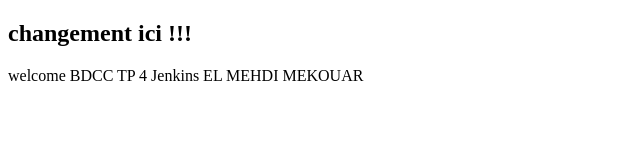
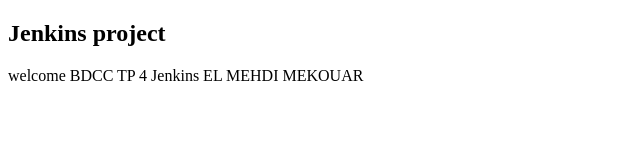
Before and after one commit to mekouar-mehdi/TP4_Devops_Jenkins, a plain HTML site: page index.html in a window 1280 px wide. Shown: the whole page, without its empty margins (0-640 px from the left). Drawn offline with Linux system fonts and the light colour scheme.

Commit message:
index changed

```diff
--- a/index.html
+++ b/index.html
@@ -5,7 +5,7 @@
 <title>TP4</title>
 </head>
 <body>
-<h2>changement ici !!!</h2>
+<h2>Jenkins project</h2>
 welcome BDCC TP 4 Jenkins
 EL MEHDI MEKOUAR
 
```
